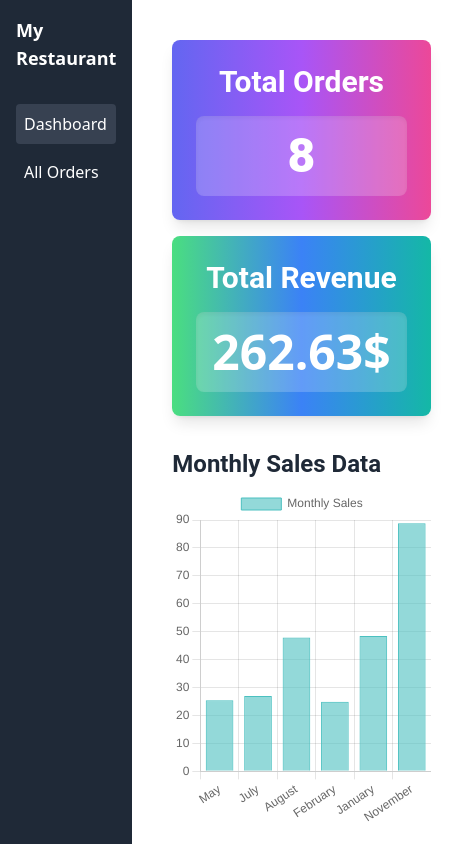
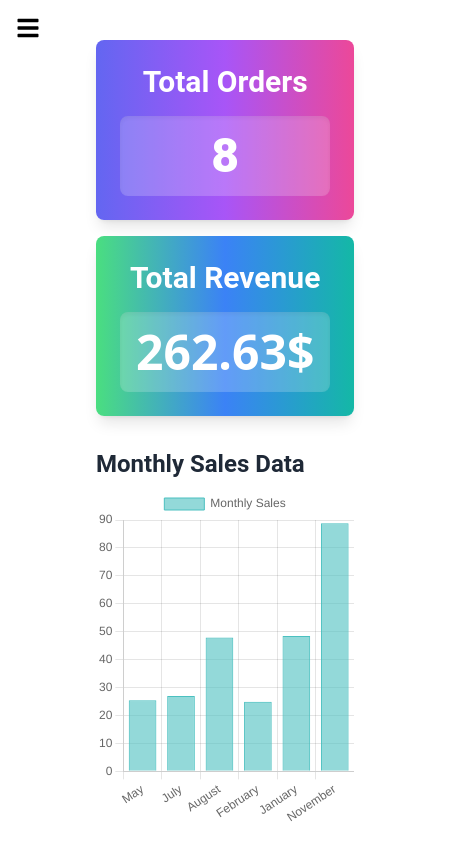
Before and after one commit to AdithyanKP/Resto-Dashboard, a Next.js app: page / in a window 390 px wide. Shown: the whole page, 471 px wide, since content can reach past the window. Built offline with nearby package versions, Linux system fonts and the light colour scheme.

Commit message:
fix: mobile resposive changes

```diff
--- a/app/components/Sidebar.js
+++ b/app/components/Sidebar.js
@@ -1,12 +1,74 @@
+// "use client";
+// import Link from "next/link";
+// import { usePathname } from "next/navigation";
+
+// const Sidebar = () => {
+//   const pathName = usePathname();
+
+//   return (
+//     <div className="sidebar bg-gray-800 text-white h-screen w-64 flex flex-col">
+//       <div className="p-4 text-lg font-bold">My Restaurant</div>
+//       <ul className="flex-1 space-y-2 p-4">
+//         <li>
+//           <Link href="/">
+//             <span
+//               className={`block p-2 rounded transition ${
+//                 pathName === "/" ? "bg-gray-700" : "hover:bg-gray-700"
+//               }`}
+//             >
+//               Dashboard
+//             </span>
+//           </Link>
+//         </li>
+//         <li>
+//           <Link href="/orders">
+//             <span className={`block p-2 rounded transition ${
+//                 pathName === "/orders" ? "bg-gray-700" : "hover:bg-gray-700"
+//               }`}>
+//               All Orders
+//             </span>
+//           </Link>
+//         </li>
+//       </ul>
+//     </div>
+//   );
+// };
+
+// export default Sidebar;
+
+
 "use client";
 import Link from "next/link";
 import { usePathname } from "next/navigation";
+import { useState } from "react";
+import { FaBars } from "react-icons/fa"; // Importing the hamburger icon
 
 const Sidebar = () => {
   const pathName = usePathname();
+  const [isOpen, setIsOpen] = useState(false); // State to manage sidebar visibility
+
+  const toggleSidebar = () => {
+    setIsOpen(!isOpen);
+  };
 
   return (
-    <div className="sidebar bg-gray-800 text-white h-screen w-64 flex flex-col">
+    <div className="flex">
+      {/* Hamburger Menu for mobile screens */}
+      <div className="sm:hidden p-4">
+        <button
+          onClick={toggleSidebar}
+          className="text-black focus:outline-none"
+        >
+          <FaBars size={24} />
+        </button>
+      </div>
+
+      {/* Sidebar */}
+      <div
+        className={`bg-gray-800 text-white h-screen w-64 fixed sm:relative top-0 left-0 transform ${
+          isOpen ? 'translate-x-0' : '-translate-x-full'
+        } sm:translate-x-0 transition-transform duration-300 ease-in-out`}
+      >
         <div className="p-4 text-lg font-bold">My Restaurant</div>
         <ul className="flex-1 space-y-2 p-4">
           <li>
@@ -22,15 +84,26 @@ const Sidebar = () => {
           </li>
           <li>
             <Link href="/orders">
-            <span className={`block p-2 rounded transition ${
+              <span
+                className={`block p-2 rounded transition ${
                   pathName === "/orders" ? "bg-gray-700" : "hover:bg-gray-700"
-              }`}>
+                }`}
+              >
                 All Orders
               </span>
             </Link>
           </li>
         </ul>
       </div>
+
+      {/* Overlay to close the sidebar when open on mobile */}
+      {isOpen && (
+        <div
+          className="fixed inset-0 bg-black bg-opacity-50 sm:hidden"
+          onClick={toggleSidebar}
+        />
+      )}
+    </div>
   );
 };
 
--- a/package.json
+++ b/package.json
@@ -13,7 +13,8 @@
     "next": "14.2.15",
     "react": "^18",
     "react-chartjs-2": "^5.2.0",
-    "react-dom": "^18"
+    "react-dom": "^18",
+    "react-icons": "^5.3.0"
   },
   "devDependencies": {
     "postcss": "^8",
```
Also changed, not shown: 1 other file (tests, documents, lock files or other folders). Lines whose indentation alone changed are shown as unchanged.
